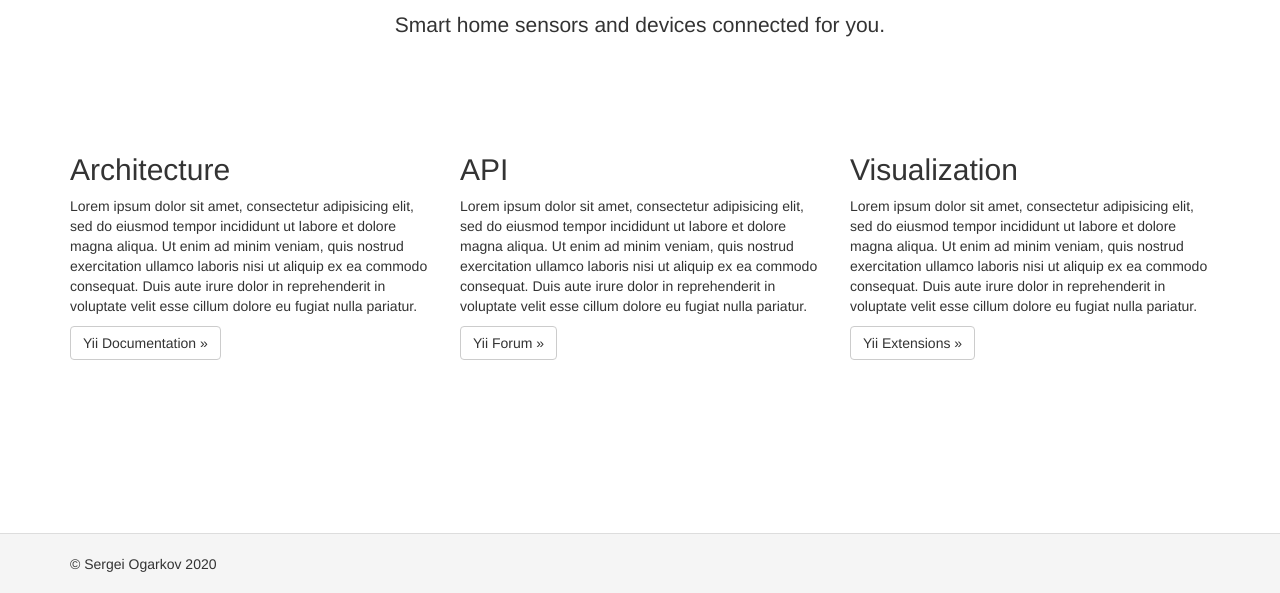
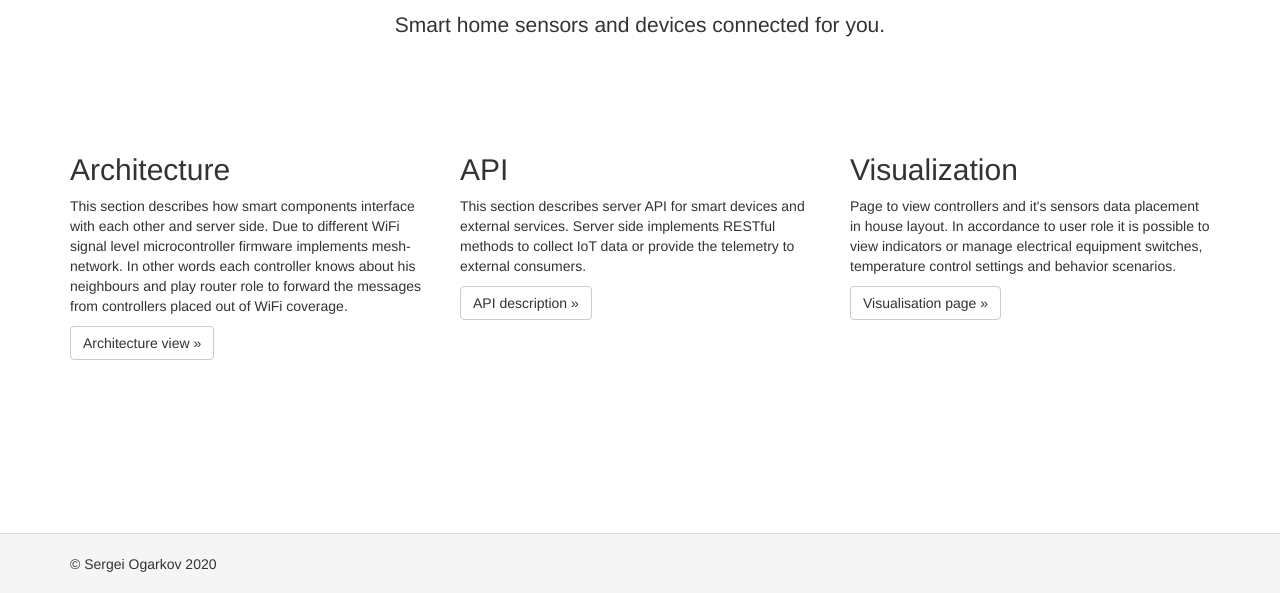
Before and after one commit to codebrujo/homehub, a Yii app: template views/site/index.php in a window 1280 px wide. Shown: the part 207-800 px from the top of the page. Run offline with PHP 8.4 and a stand-in for Yii, Linux system fonts and the light colour scheme; the template is opened without the code that fills it, so the values that code supplies are empty; some libraries are stand-ins or nearby versions.

Commit message:
index page customization

```diff
--- a/views/site/index.php
+++ b/views/site/index.php
@@ -21,32 +21,32 @@ $this->title = $title;
             <div class="col-lg-4">
                 <h2>Architecture</h2>
 
-                <p>Lorem ipsum dolor sit amet, consectetur adipisicing elit, sed do eiusmod tempor incididunt ut labore et
-                    dolore magna aliqua. Ut enim ad minim veniam, quis nostrud exercitation ullamco laboris nisi ut aliquip
-                    ex ea commodo consequat. Duis aute irure dolor in reprehenderit in voluptate velit esse cillum dolore eu
-                    fugiat nulla pariatur.</p>
+                <p>This section describes how smart components interface with each other and server side.
+                    Due to different WiFi signal level microcontroller firmware implements mesh-network.
+                    In other words each controller knows about his neighbours and play router role to
+                    forward the messages from controllers placed out of WiFi coverage.
+                </p>
 
-                <p><a class="btn btn-default" href="http://www.yiiframework.com/doc/">Yii Documentation &raquo;</a></p>
+                <p><a class="btn btn-default" href="?r=site/architecture">Architecture view &raquo;</a></p>
             </div>
             <div class="col-lg-4">
                 <h2>API</h2>
 
-                <p>Lorem ipsum dolor sit amet, consectetur adipisicing elit, sed do eiusmod tempor incididunt ut labore et
-                    dolore magna aliqua. Ut enim ad minim veniam, quis nostrud exercitation ullamco laboris nisi ut aliquip
-                    ex ea commodo consequat. Duis aute irure dolor in reprehenderit in voluptate velit esse cillum dolore eu
-                    fugiat nulla pariatur.</p>
+                <p>This section describes server API for smart devices and external services. Server side implements
+                    RESTful methods to collect IoT data or provide the telemetry to external consumers.
+                </p>
 
-                <p><a class="btn btn-default" href="http://www.yiiframework.com/forum/">Yii Forum &raquo;</a></p>
+                <p><a class="btn btn-default" href="?r=site/api-description">API description &raquo;</a></p>
             </div>
             <div class="col-lg-4">
                 <h2>Visualization</h2>
 
-                <p>Lorem ipsum dolor sit amet, consectetur adipisicing elit, sed do eiusmod tempor incididunt ut labore et
-                    dolore magna aliqua. Ut enim ad minim veniam, quis nostrud exercitation ullamco laboris nisi ut aliquip
-                    ex ea commodo consequat. Duis aute irure dolor in reprehenderit in voluptate velit esse cillum dolore eu
-                    fugiat nulla pariatur.</p>
+                <p>Page to view controllers and it's sensors data placement in house layout.
+                    In accordance to user role it is possible to view indicators or manage
+                    electrical equipment switches, temperature control settings and behavior scenarios.
+                    </p>
 
-                <p><a class="btn btn-default" href="http://www.yiiframework.com/extensions/">Yii Extensions &raquo;</a></p>
+                <p><a class="btn btn-default" href="?r=site/visualisation">Visualisation page &raquo;</a></p>
             </div>
         </div>
 
```
Also changed, not shown: controllers/SiteController.php (+29 -0 lines), views/site/apiDescription.php (added, +15 -0 lines), views/site/architecture.php (added, +15 -0 lines), views/site/notAuthorizedGuest.php (added, +16 -0 lines), views/site/visualisation.php (added, +15 -0 lines).
